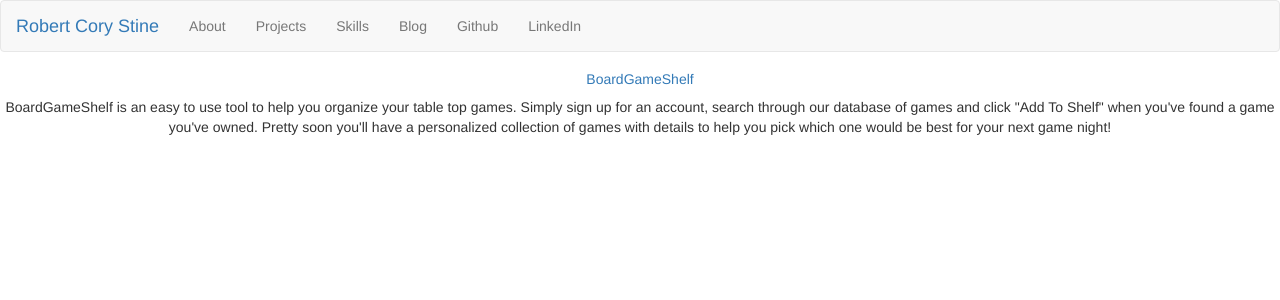
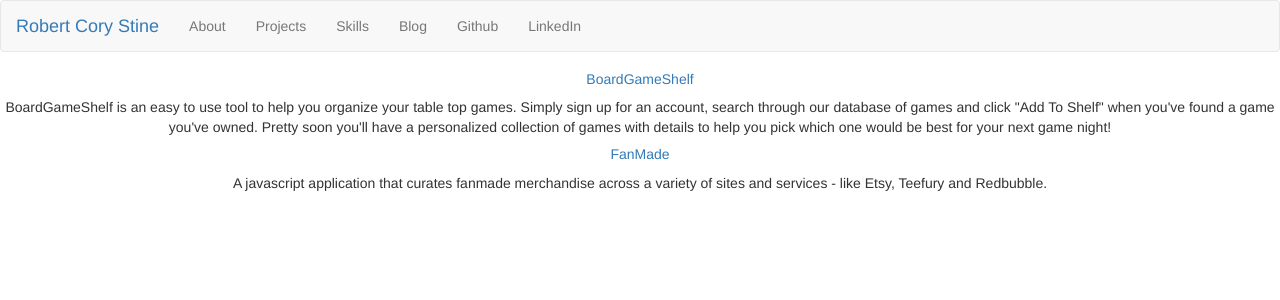
Before and after one commit to GoldenPavilion/portfolio, a React (Create React App) app: page /projects in a window 1280 px wide. Shown: the top 300 px of the page. Built offline with nearby package versions, Linux system fonts and the light colour scheme.

Commit message:
added FanMade card

```diff
--- a/src/Projects.js
+++ b/src/Projects.js
@@ -10,7 +10,8 @@
                 <p className="card-text">BoardGameShelf is an easy to use tool to help you organize your table top games. Simply sign up for an account, search through our database of games and click "Add To Shelf" when you've found a game you've owned. Pretty soon you'll have a personalized collection of games with details to help you pick which one would be best for your next game night!</p>
             </div>
             <div className="card">
-
+                <h5 className="card-title"><Link to="https://github.com/GoldenPavilion/js_project_fanmade">FanMade</Link></h5>
+                <p className="card-text">A javascript application that curates fanmade merchandise across a variety of sites and services - like Etsy, Teefury and Redbubble.</p>
             </div>
             <div className="card">
 
```
